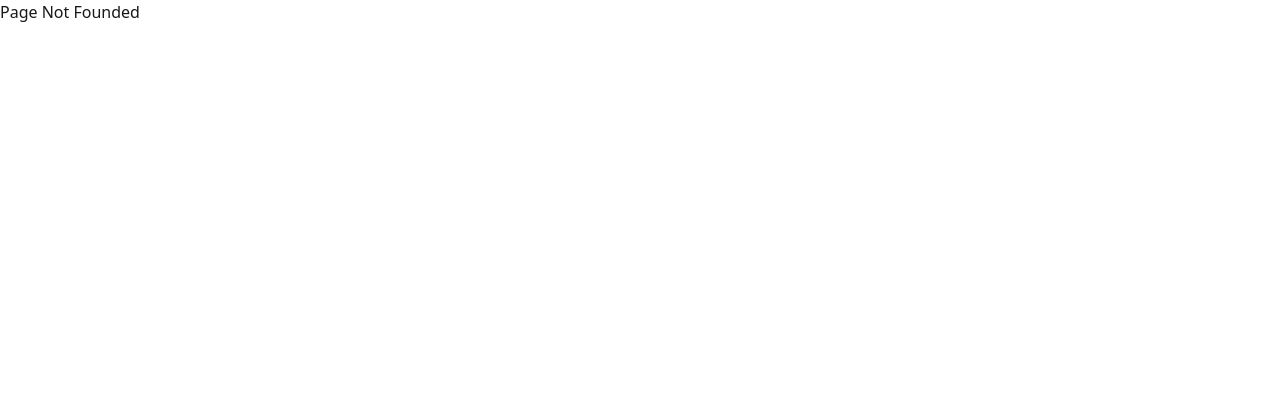
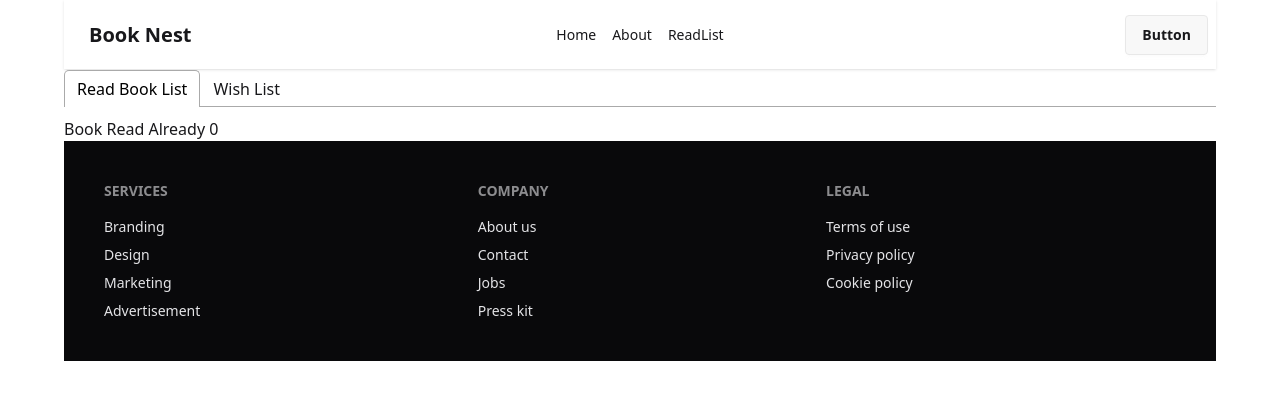
Before and after one commit to neshadx/book-nest, a React (Vite) app: page /readList in a window 1280 px wide. Before the commit this address had no page. Shown: the top 400 px of the page. Built offline with nearby package versions, Linux system fonts and the light colour scheme.

Commit message:
added some code

```diff
--- a/package.json
+++ b/package.json
@@ -15,6 +15,7 @@
     "react-dom": "^19.0.0",
     "react-icons": "^5.5.0",
     "react-router": "^7.5.1",
+    "react-tabs": "^6.1.0",
     "tailwindcss": "^4.1.4"
   },
   "devDependencies": {
--- a/src/Routes/Routes.jsx
+++ b/src/Routes/Routes.jsx
@@ -7,6 +7,7 @@ import ErrorPage from '../pages/ErrorPage/ErrorPage';
 import Home from '../pages/Home/Home';
 import About from '../components/About/About';
 import BookDetails from '../components/BookDetails/BookDetails';
+import ReadList from '../pages/ReadList/ReadList';
 
 
 
@@ -27,6 +28,11 @@ export const router = createBrowserRouter([
           Component:About
         },
         {
+          path:'readList',
+          loader: ()=>fetch('./booksData.json'),
+          Component:ReadList
+        },
+        {
           path: '/bookDetails/:id',
           loader: ()=>fetch('./booksData.json'),
           Component:BookDetails
--- a/src/components/Header/Navbar.jsx
+++ b/src/components/Header/Navbar.jsx
@@ -5,6 +5,7 @@ const Navbar = () => {
     const links = <>
         <Link to='/'><li className='m-2'>Home</li></Link>
         <Link to='/about'><li className='m-2'>About</li></Link>
+        <Link to='/readList'><li className='m-2'>ReadList</li></Link>
     </>
 
 
--- /dev/null
+++ b/src/pages/ReadList/ReadList.jsx
@@ -0,0 +1,45 @@
+import React, { useEffect, useState } from "react";
+import { useLoaderData } from "react-router";
+import { Tab, Tabs, TabList, TabPanel } from "react-tabs";
+import "react-tabs/style/react-tabs.css";
+import { getStoredBook } from "../../utility/addToDB";
+import Book from "../Book/Book";
+
+
+const ReadList = () => {
+
+const [readList,setReadList] = useState([])
+ const data = useLoaderData();
+
+ useEffect(() => {
+    const storedBookData = getStoredBook();
+    const ConvertedStoredBooks = storedBookData.map(id => parseInt(id))
+    const myReadList = data.filter(book=>ConvertedStoredBooks.includes(book.bookId));
+    setReadList(myReadList)
+ },[])
+
+
+  return (
+    <div>
+      <Tabs>
+        <TabList>
+          <Tab>Read Book List</Tab>
+          <Tab>Wish List</Tab>
+        </TabList>
+
+        <TabPanel>
+          <h2>Book Read Already {readList.length}</h2>
+
+          {
+            readList.map(b=><Book key={b.bookId} singleBook={b}></Book>)
+          }
+        </TabPanel>
+        <TabPanel>
+          <h2>Wish List Done</h2>
+        </TabPanel>
+      </Tabs>
+    </div>
+  );
+};
+
+export default ReadList;
--- a/src/utility/addToDB.js
+++ b/src/utility/addToDB.js
@@ -31,4 +31,4 @@ const addStoredDB = (id) => {
     }
 }
 
-export {addStoredDB}
+export {addStoredDB,getStoredBook,};
```
Also changed, not shown: 1 other file (tests, documents, lock files or other folders).
